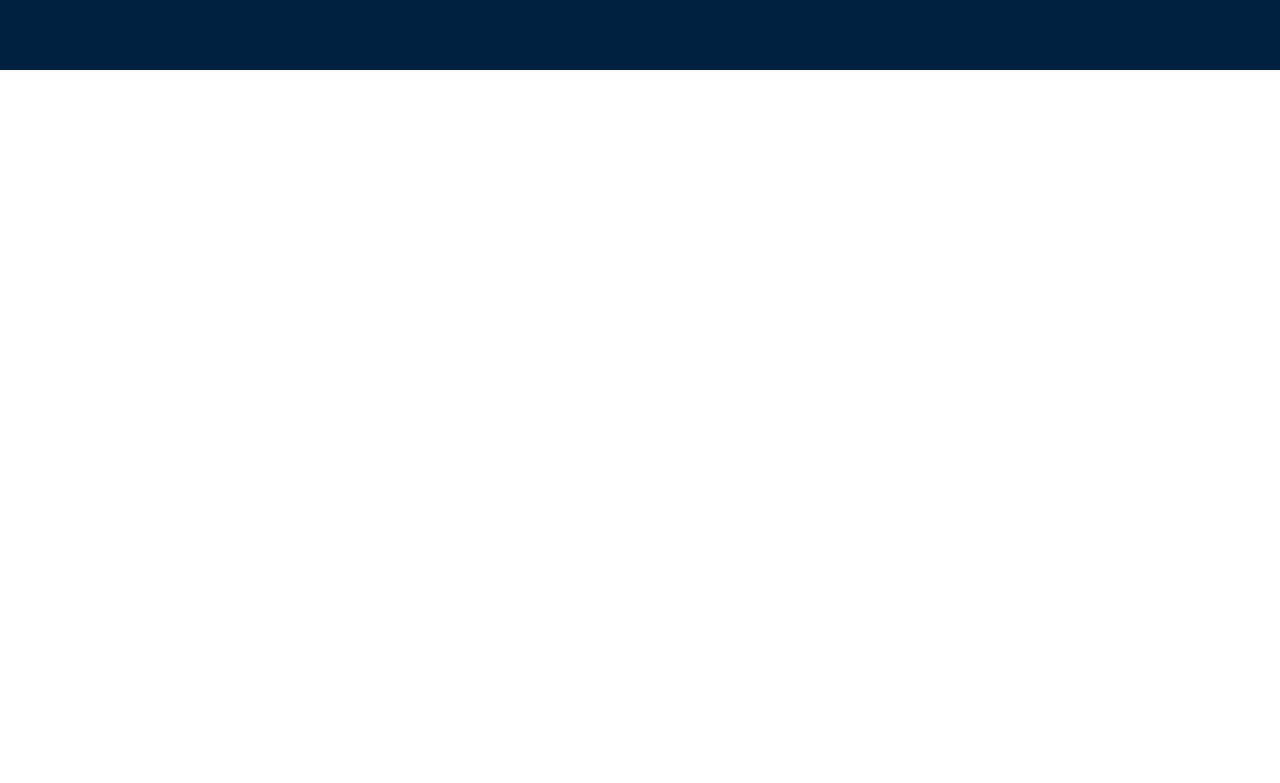
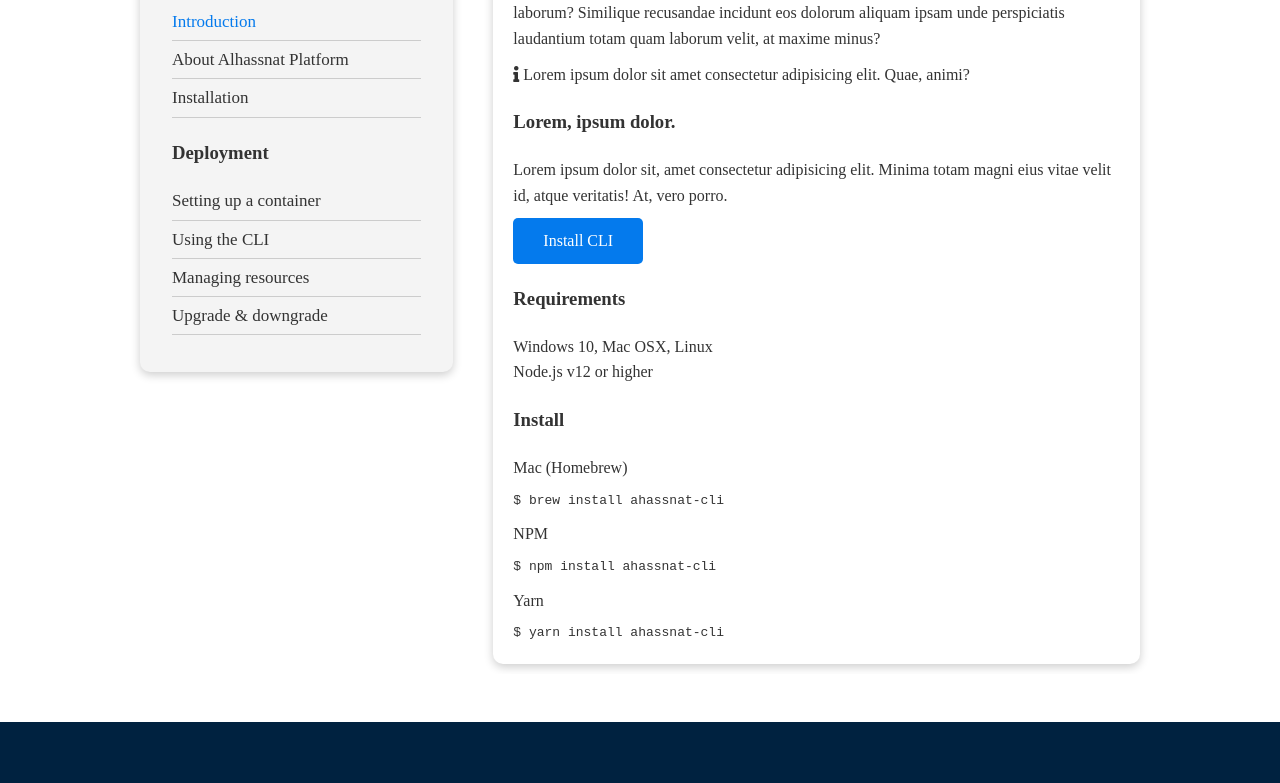
Before and after one commit to Ahassnat/Alhassnat-WebHosting-, a plain HTML site: page docs.html in a window 1280 px wide. Shown: the part 494-1277 px from the top of the page. Before the commit the page ends 800 px from the top, so only its background shows below. Drawn offline with Linux system fonts and the light colour scheme.

Commit message:
Docs Main

```diff
--- a/css/style.css
+++ b/css/style.css
@@ -201,6 +201,28 @@ img {
     grid-column: 1 / span 2;
   }
 
+/* Docs */
+.docs-main h3 {
+    margin: 20px 0;
+  }
+
+  .docs-main .grid {
+    grid-template-columns: 1fr 2fr;
+    align-items: flex-start;
+  }
+
+  .docs-main nav li {
+    font-size: 17px;
+    padding-bottom: 5px;
+    margin-bottom: 5px;
+    border-bottom: 1px #ccc solid;
+  }
+
+  .docs-main a:hover {
+    font-weight: bold;
+  }
+
+
   /* Footer */
 .footer .social a {
     margin: 0 10px;
--- a/docs.html
+++ b/docs.html
@@ -42,7 +42,60 @@
       </div>
     </section>
     <!-- End Head -->
+ <!-- Docs main -->
+ <section class="docs-main my-4">
+    <div class="container grid">
+        <div class="card bg-light p-3">
+            <h3 class="my-2">Essentials</h3>
+            <nav>
+                <ul>
+                    <li><a class="text-primary" href="#">Introduction</a></li>
+                    <li><a href="#">About Alhassnat Platform </a></li>
+                    <li><a href="#">Installation</a></li>
+                </ul>
+            </nav>
 
+            <h3 class="my-2">Deployment</h3>
+            <nav>
+                <ul>
+                    <li><a href="#">Setting up a container</a></li>
+                        <li><a href="#">Using the CLI</a></li>
+                        <li><a href="#">Managing resources</a></li>
+                        <li><a href="#">Upgrade & downgrade</a></li>
+                </ul>
+            </nav>
+        </div>
+        <div class="card">
+            <h2>Introduction</h2>
+            <p>Lorem ipsum dolor sit amet consectetur adipisicing elit. Distinctio illo facere perferendis laborum? Similique recusandae incidunt eos dolorum aliquam ipsam unde perspiciatis laudantium totam quam laborum velit, at maxime minus?</p>
+
+            <div class="alert alert-success">
+                <i class="fas fa-info"></i> Lorem ipsum dolor sit amet consectetur adipisicing elit. Quae, animi?
+            </div>
+
+            <h3>Lorem, ipsum dolor.</h3>
+            <p>Lorem ipsum dolor sit, amet consectetur adipisicing elit. Minima totam magni eius vitae velit id, atque veritatis! At, vero porro.</p>
+            <a href="#" class="btn btn-primary">Install CLI</a>
+
+            <h3>Requirements</h3>
+            <ul>
+                <li>Windows 10, Mac OSX, Linux</li>
+                <li>Node.js v12 or higher</li>
+            </ul>
+
+            <h3>Install</h3>
+            <p>Mac (Homebrew)</p>
+            <pre><code>$ brew install ahassnat-cli</code></pre>
+            <p>NPM</p>
+            <pre><code>$ npm install ahassnat-cli</code></pre>
+            <p>Yarn</p>
+            <pre><code>$ yarn install ahassnat-cli</code></pre>
+
+        </div>
+    </div>
+</section>
+
+    <!-- End Main-->
     <!-- Footer -->
     <footer class="footer bg-dark py-5">
       <div class="container grid grid-3">
```
